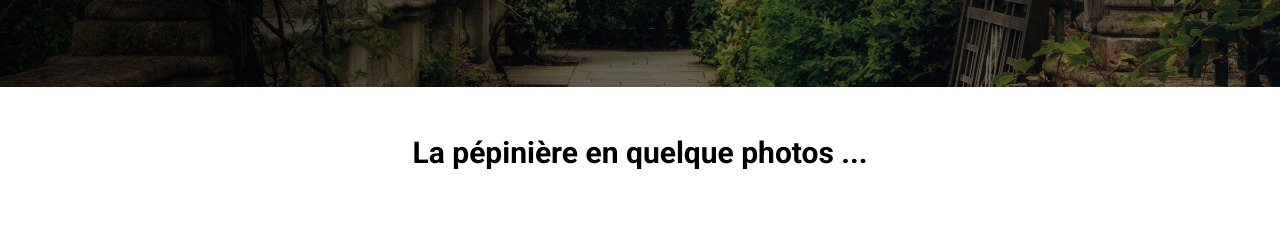
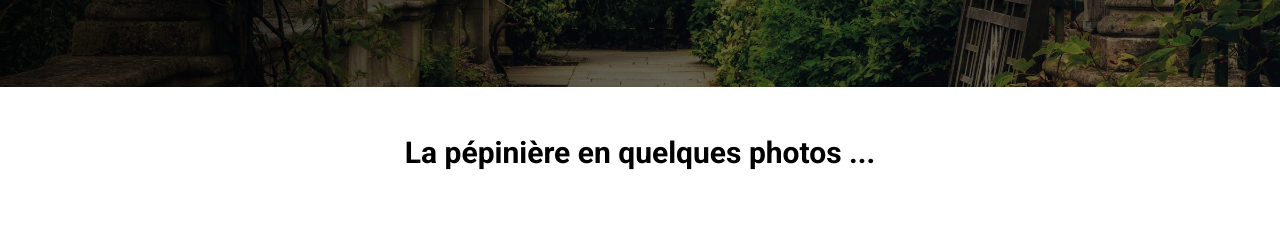
Before and after one commit to maximeVa/pepiniere, a Next.js app: page / in a window 1280 px wide. Shown: the part 3140-3365 px from the top of the page. Built offline with nearby package versions, Linux system fonts and the light colour scheme.

Commit message:
fix spelling

```diff
--- a/src/app/page.tsx
+++ b/src/app/page.tsx
@@ -104,7 +104,7 @@ export default function HomePage() {
 
       {/* Titre galerie masonry */}
       <div className="w-full flex flex-col items-center mt-12 mb-6">
-        <h2 className="text-2xl md:text-3xl font-semibold text-center">La pépinière en quelque photos ...</h2>
+        <h2 className="text-2xl md:text-3xl font-semibold text-center">La pépinière en quelques photos ...</h2>
       </div>
 
       {/* Section Galerie Masonry */}
```
